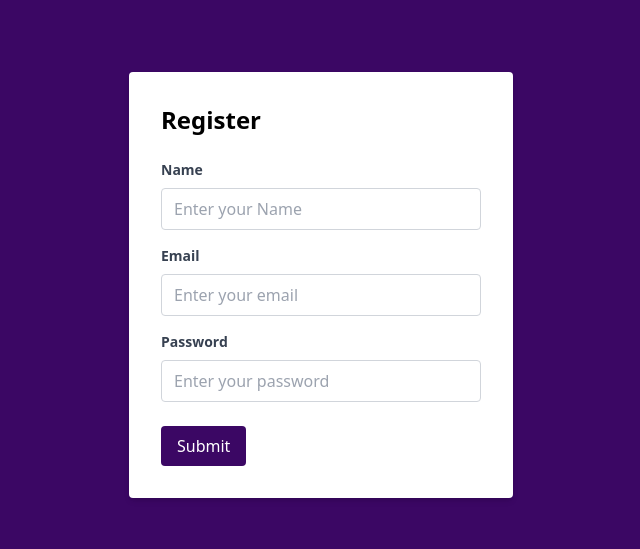
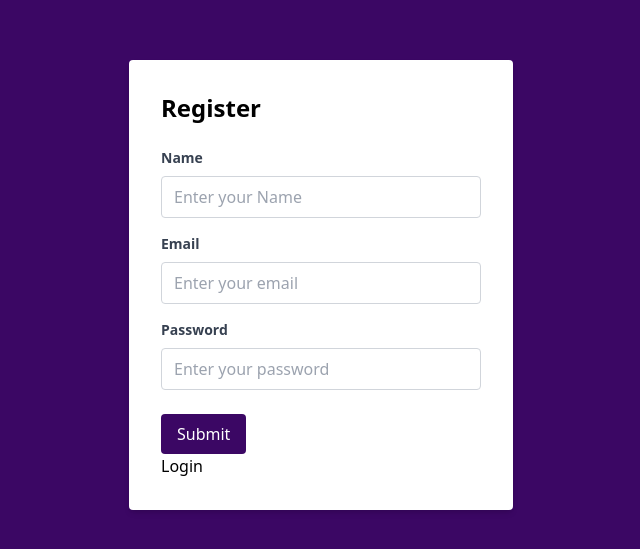
Before and after one commit to Anubhav-Raj/URL-Shortener, a React (Vite) app: page /signup in a window 1280 px wide. Shown: the part 115-664 px from the top of the page, without its empty margins (319-959 px from the left). Built offline with nearby package versions, Linux system fonts and the light colour scheme.

Commit message:
first commit

```diff
--- a/src/Pages/login.jsx
+++ b/src/Pages/login.jsx
@@ -2,7 +2,7 @@
 import axios from "axios";
 import { useState } from "react";
 import { useUser } from "../Provider/UserContext";
-import { useNavigate } from "react-router-dom";
+import { Link, useNavigate } from "react-router-dom";
 import { toast } from "react-toastify";
 const LoginPage = () => {
   const { login } = useUser();
@@ -84,6 +84,7 @@
             Submit
           </button>
         </form>
+        <Link to="/signup">Register</Link>
       </div>
     </div>
   );
--- a/src/Pages/register.jsx
+++ b/src/Pages/register.jsx
@@ -1,6 +1,6 @@
 import axios from "axios";
 import { useState } from "react";
-import { useNavigate } from "react-router-dom";
+import { Link, useNavigate } from "react-router-dom";
 import { toast, ToastContainer } from "react-toastify";
 import "react-toastify/dist/ReactToastify.css";
 const RegisterPage = () => {
@@ -102,6 +102,7 @@
             Submit
           </button>
         </form>
+        <Link to="/login">Login</Link>
       </div>
     </div>
   );
```
Also changed, not shown: 1 other file (tests, documents, lock files or other folders).
